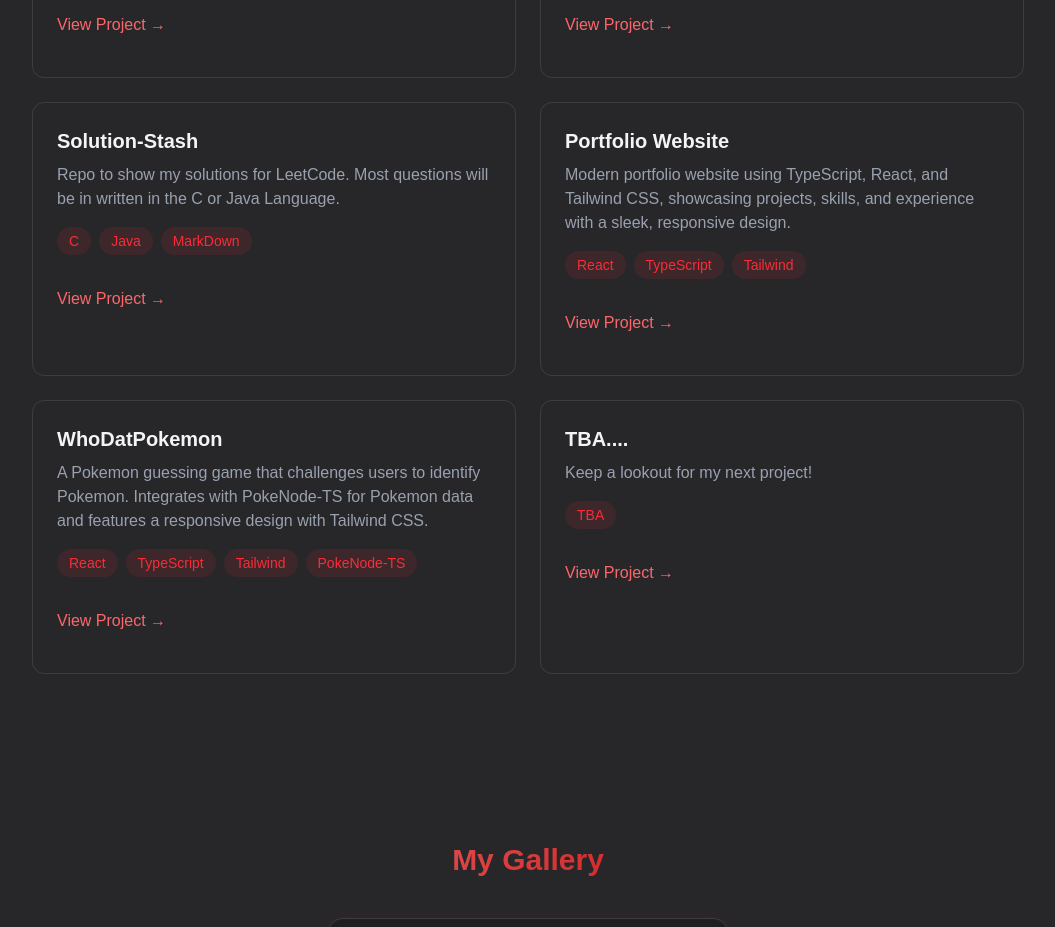
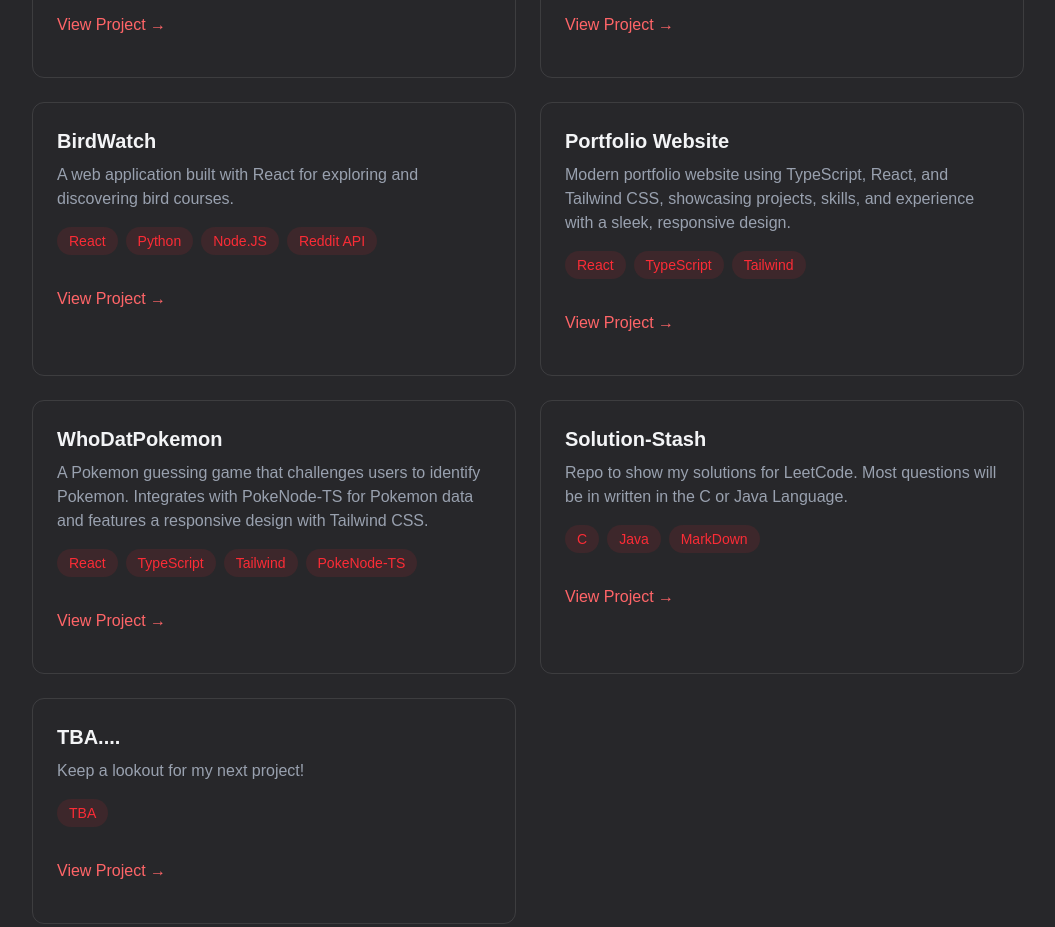
Before and after one commit to Flapjacck/React-Portfolio, a React (Vite) app: page / in a window 1280 px wide. Shown: the part 1980-2907 px from the top of the page, without its empty margins (112-1167 px from the left). Built offline with nearby package versions, Linux system fonts and the light colour scheme.

Commit message:
Added BirdWatch to projects page

```diff
--- a/src/components/sections/Projects.tsx
+++ b/src/components/sections/Projects.tsx
@@ -23,11 +23,11 @@ const projects: ProjectProps[] = [
     link: "https://github.com/Flapjacck/PassDat",
   },
   {
-    title: "Solution-Stash",
+    title: "BirdWatch",
     description:
-      "Repo to show my solutions for LeetCode. Most questions will be in written in the C or Java Language.",
-    technologies: ["C", "Java", "MarkDown"],
-    link: "https://github.com/Flapjacck/Solution-Stash",
+      "A web application built with React for exploring and discovering bird courses.",
+    technologies: ["React", "Python", "Node.JS", "Reddit API"],
+    link: "https://github.com/Flapjacck/BirdWatch",
   },
   {
     title: "Portfolio Website",
@@ -42,6 +42,13 @@ const projects: ProjectProps[] = [
       "A Pokemon guessing game that challenges users to identify Pokemon. Integrates with PokeNode-TS for Pokemon data and features a responsive design with Tailwind CSS.",
     technologies: ["React", "TypeScript", "Tailwind", "PokeNode-TS"],
     link: "https://github.com/Flapjacck/WhoDatPokemon",
+  },
+  {
+    title: "Solution-Stash",
+    description:
+      "Repo to show my solutions for LeetCode. Most questions will be in written in the C or Java Language.",
+    technologies: ["C", "Java", "MarkDown"],
+    link: "https://github.com/Flapjacck/Solution-Stash",
   },
   {
     title: "TBA....",
```
